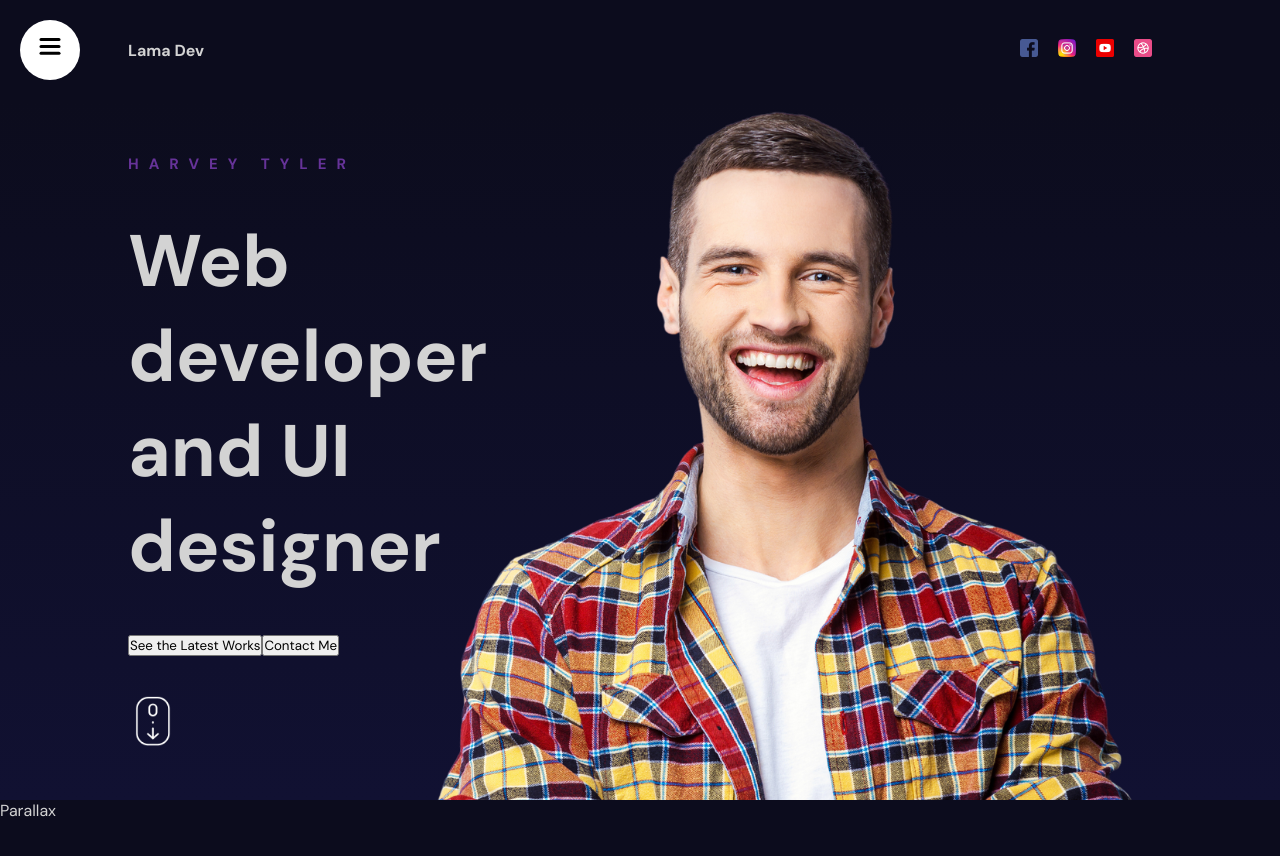
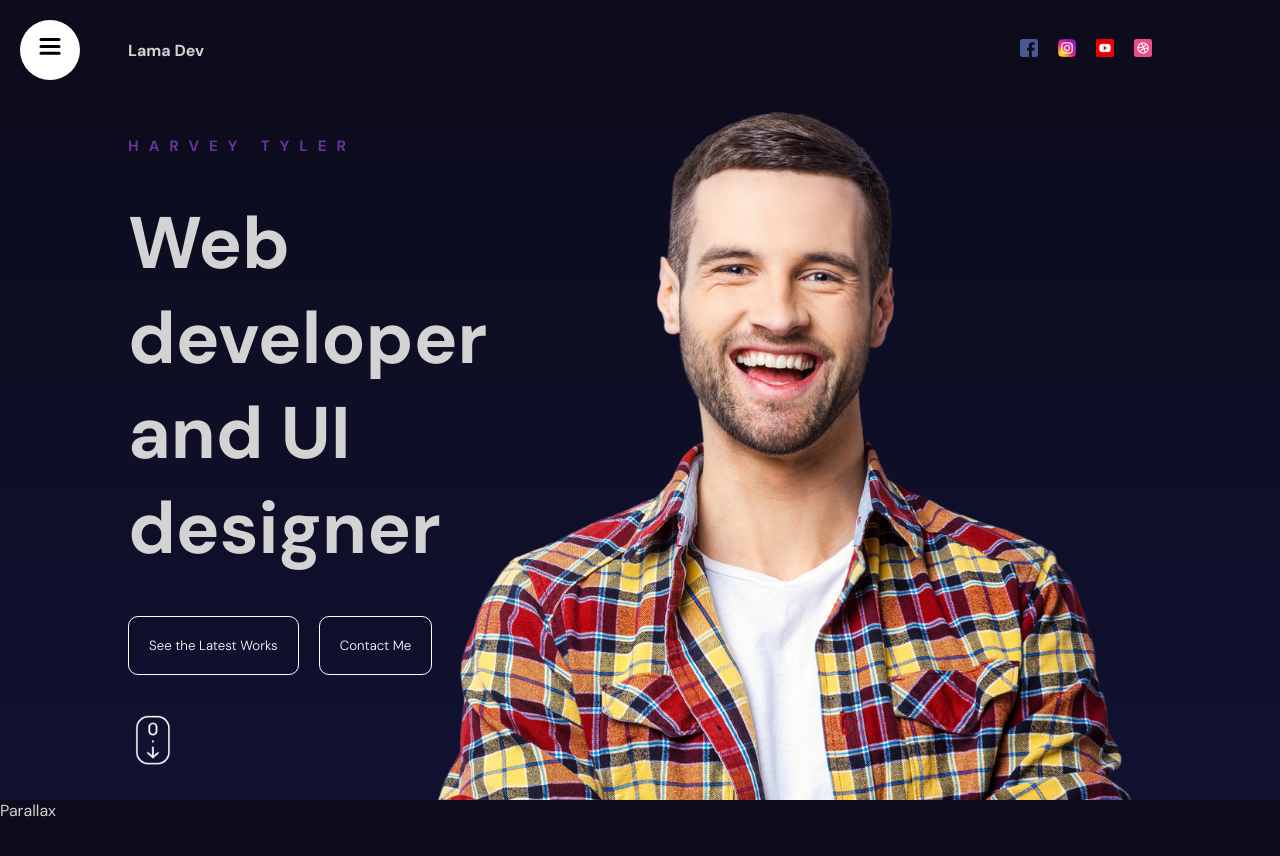
Before and after one commit to erickdc7/react-portfolio-7, a React (Vite) app: page / in a window 1280 px wide. Shown: the top 856 px of the page. Built offline with nearby package versions, Linux system fonts and the light colour scheme.

Commit message:
add button styles

```diff
--- a/src/components/hero/hero.scss
+++ b/src/components/hero/hero.scss
@@ -27,6 +27,19 @@
                 font-size: 73px;
             }
 
+            .buttons {
+                button {
+                    padding: 20px;
+                    border: 1px solid white;
+                    border-radius: 10px;
+                    background-color: transparent;
+                    color: white;
+                    margin-right: 20px;
+                    cursor: pointer;
+                    font-weight: 300;
+                }
+            }
+
             img {
                 width: 50px;
             }
```
